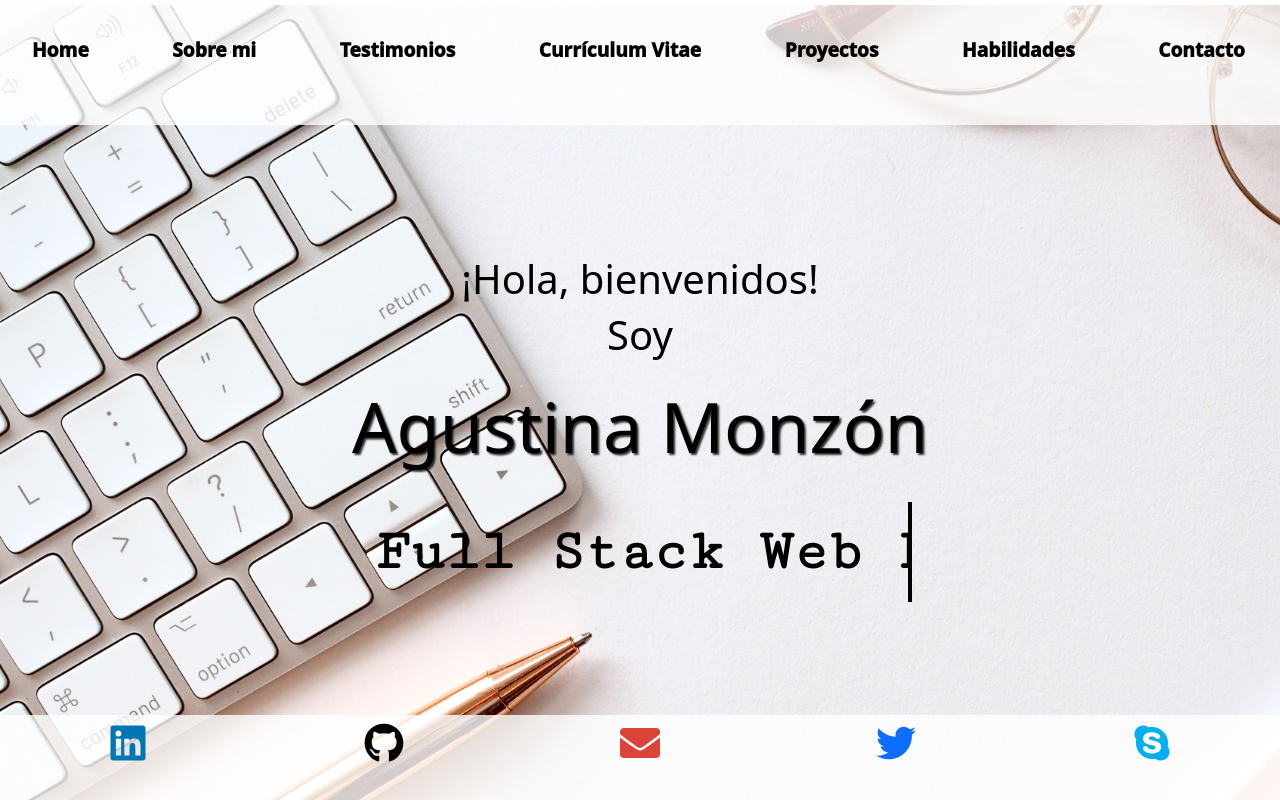
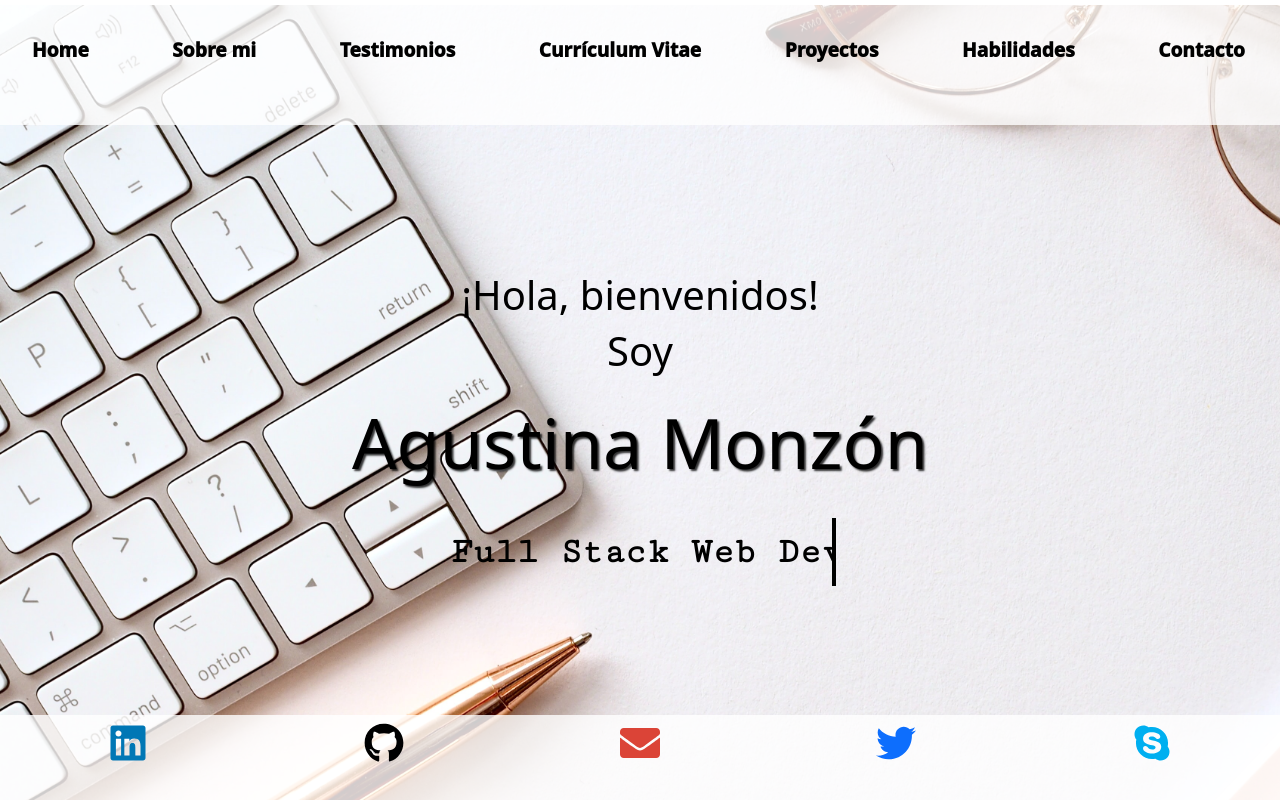
Before and after one commit to AgustinaMonzon/portfolioAgus, a React (Create React App) app: page / in a window 1280 px wide. Shown: the top 800 px of the page. Built offline with nearby package versions, Linux system fonts and the light colour scheme; a web font is replaced by a local one.

Commit message:
Update Home.css

```diff
--- a/src/Components/Home/Home.css
+++ b/src/Components/Home/Home.css
@@ -26,19 +26,20 @@
   white-space: nowrap;
 }
 
-.escritura{
-    font-size: 4.5vw;
+.escritura {
+  font-size: 36px;
   font-family: 'Cutive Mono', monospace;
   color: rgb(0, 0, 0);
   display: block;
   border-right: 4px solid;
-    width: 26ch;
+  width: 30ch; /* aumenta el ancho del elemento */
   font-weight: 600;
   white-space: nowrap;
   animation: tipado 8s steps(25) alternate infinite;
   overflow: hidden;
   transition: translateY(50px);
 }
+
 
 @keyframes tipado {
   from {
```
Lines whose indentation alone changed are shown as unchanged.
